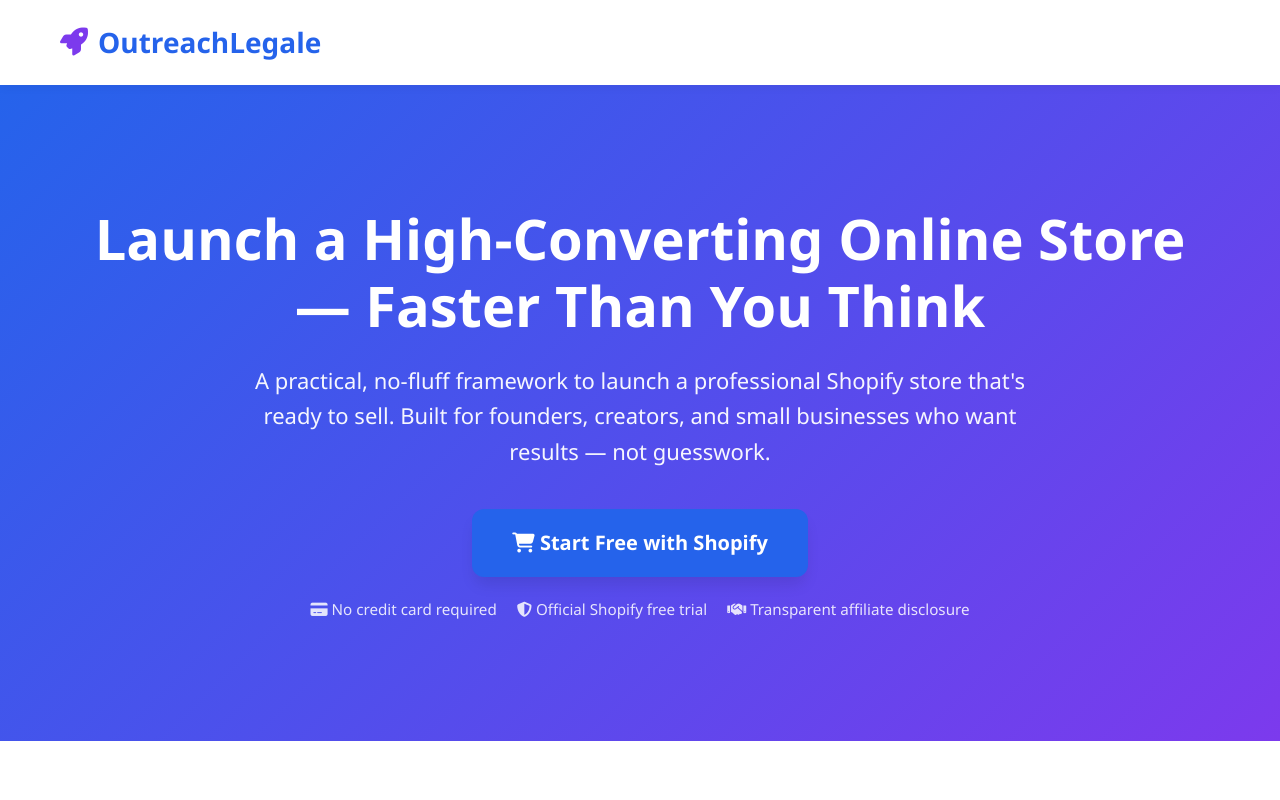
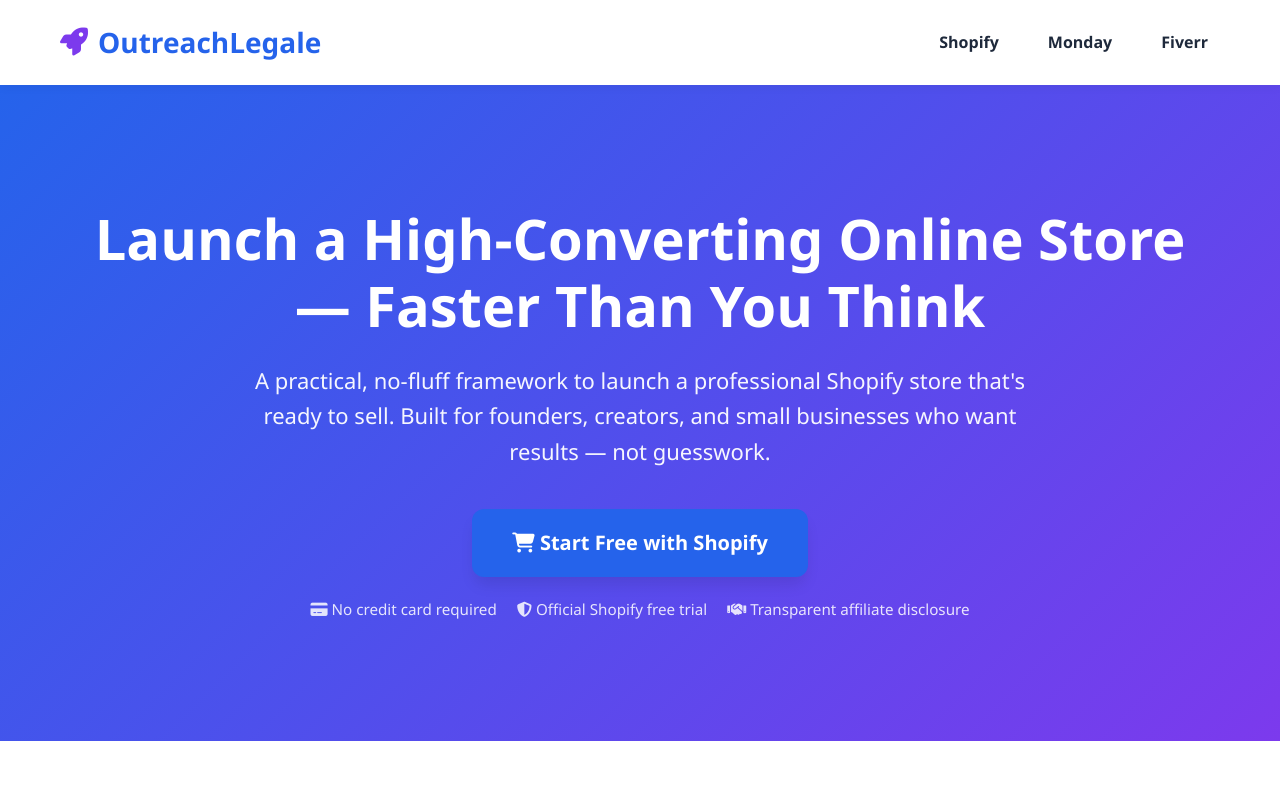
Before and after one commit to daniel88dd/outreachlegale-landing, a plain HTML site: page index.html in a window 1280 px wide. Shown: the top 800 px of the page. Drawn offline with Linux system fonts and the light colour scheme.

Commit message:
Add main navigation links to index.html

```diff
--- a/index.html
+++ b/index.html
@@ -130,6 +130,27 @@
 
         .logo i {
             color: var(--secondary);
+        }
+
+        /* ניווט ראשי */
+        .main-nav {
+            display: flex;
+            gap: 25px;
+        }
+
+        .nav-link {
+            color: var(--dark);
+            text-decoration: none;
+            font-weight: 600;
+            font-size: 1rem;
+            transition: var(--transition);
+            padding: 8px 12px;
+            border-radius: 6px;
+        }
+
+        .nav-link:hover {
+            background-color: rgba(37, 99, 235, 0.1);
+            color: var(--primary);
         }
 
         /* Hero Section */
@@ -417,6 +438,10 @@
                 font-size: 1.75rem;
             }
 
+            .main-nav {
+                display: none; /* במובייל מחביאים - אפשר להוסיף המבורגר בהמשך */
+            }
+
             .process-steps {
                 flex-direction: column;
                 gap: 40px;
@@ -469,12 +494,14 @@
     <header>
         <div class="container">
             <div class="header-content">
-                <a href="#" class="logo">
+                <a href="index.html" class="logo">
                     <i class="fas fa-rocket"></i>
                     <span>OutreachLegale</span>
                 </a>
-                <nav>
-                    <!-- אפשר להוסיף כאן תפריט אם צריך -->
+                <nav class="main-nav">
+                    <a href="index.html" class="nav-link">Shopify</a>
+                    <a href="monday.html" class="nav-link">Monday</a>
+                    <a href="fiverr.html" class="nav-link">Fiverr</a>
                 </nav>
             </div>
         </div>
```
